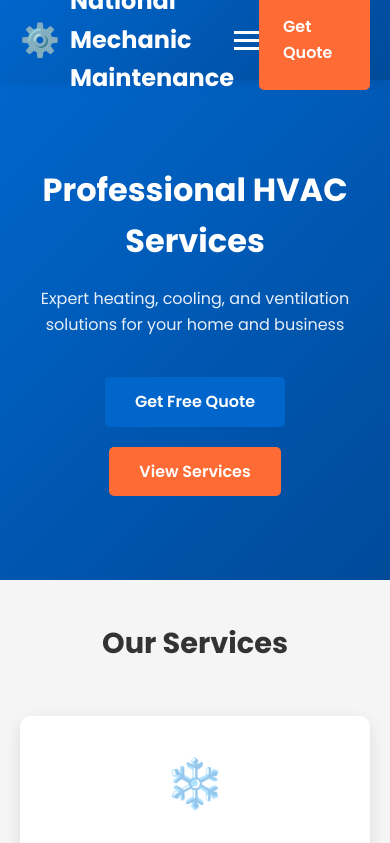
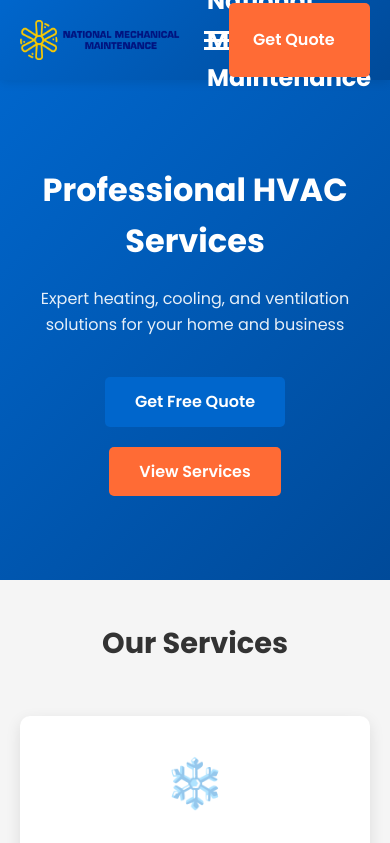
Before and after one commit to FatinahM/NationalMechanicMaintenance, a React (Create React App) app: page / in a window 390 px wide. Shown: the top 843 px of the page. Built offline with nearby package versions, Linux system fonts and the light colour scheme.

Commit message:
change logo for business nav bar

```diff
--- a/src/components/Navigation.css
+++ b/src/components/Navigation.css
@@ -103,6 +103,14 @@
     font-size: 1.5rem;
   }
 
+  .nav-logo img {
+  height: 40px;        /* adjust to fit your navbar height */
+  width: auto;
+  object-fit: contain;
+  margin-right: 10px;
+  vertical-align: middle;
+}
+
   .logo-icon {
     font-size: 2rem;
   }
--- a/src/components/Navigation.js
+++ b/src/components/Navigation.js
@@ -13,7 +13,7 @@ function Navigation() {
     <nav className="navbar">
       <div className="nav-container">
         <Link to="/" className="nav-logo">
-          <span className="logo-icon">⚙️</span>
+          <img src={`${process.env.PUBLIC_URL}/images/logo-default.png`} alt="National Mechanic Maintenance" />
           National Mechanic Maintenance
         </Link>
         <div className={`menu-icon ${isMenuOpen ? 'active' : ''}`} onClick={toggleMenu}>
```
